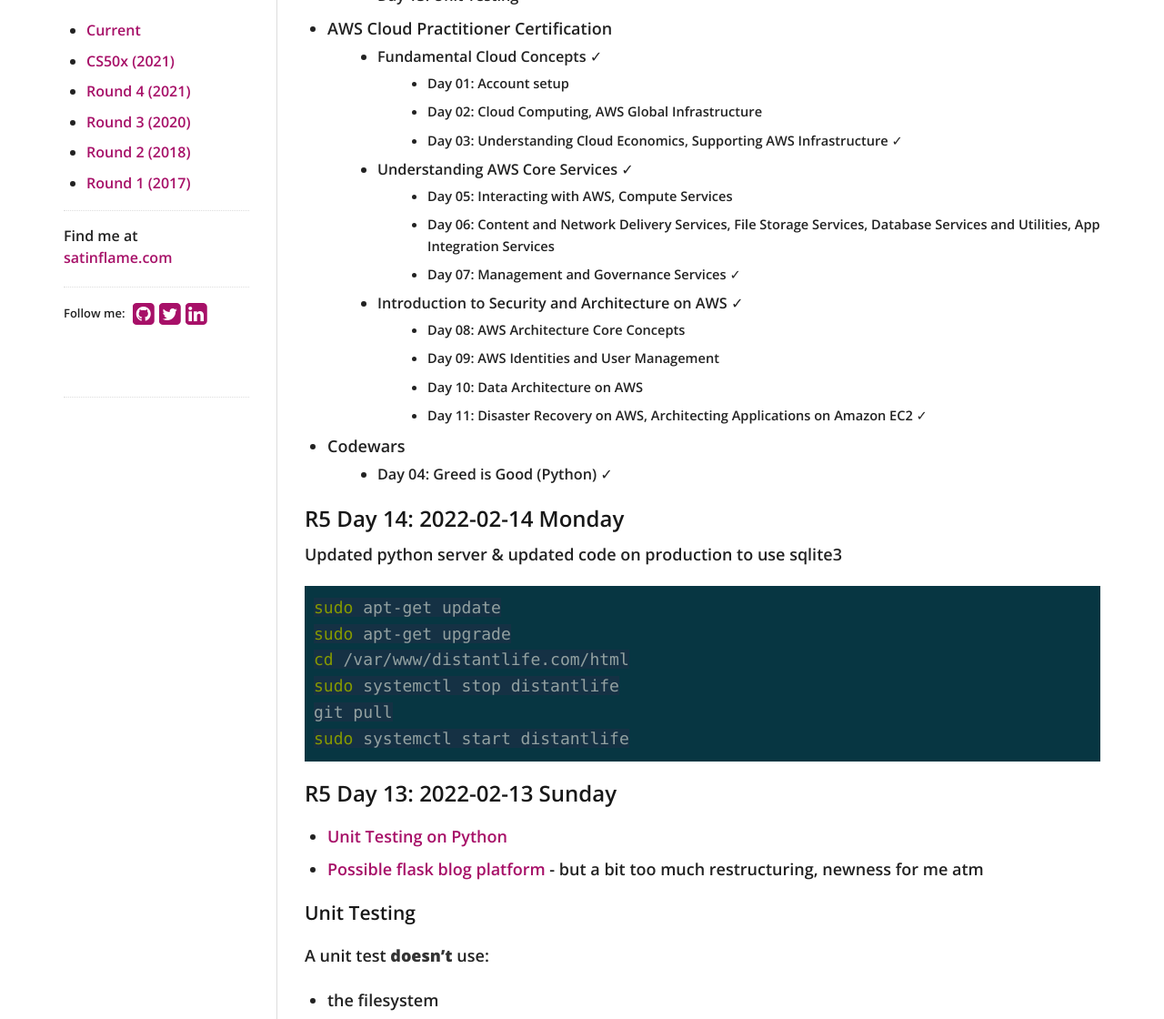
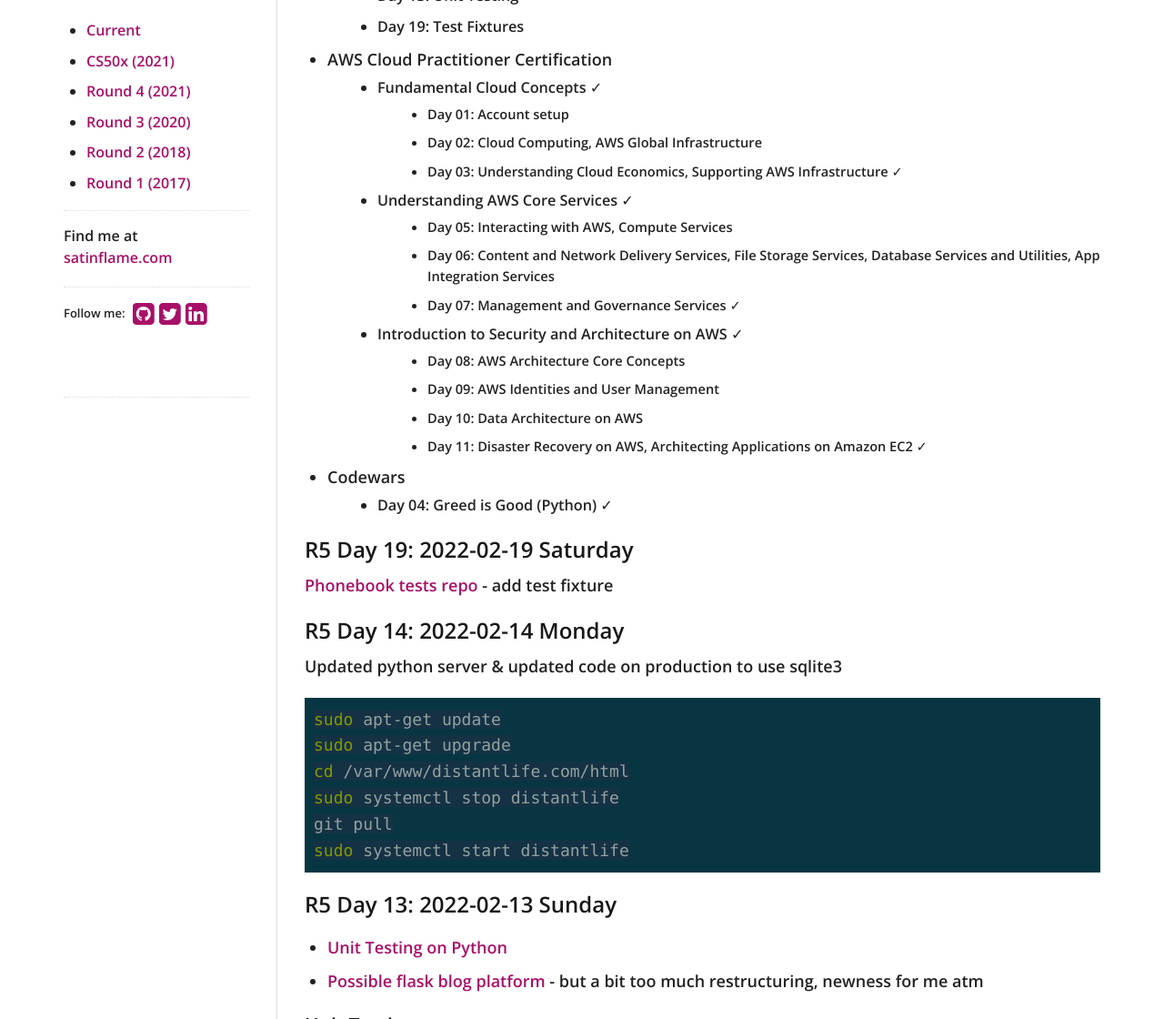
Before and after one commit to virtual/100daysofcode, a Jekyll site: the page built from index.md, in a window 1280 px wide and 1400 px high, cut to the strip 280-1400 px from the top of the window. Shown: the whole strip at 91% size. Built offline with Jekyll 4.4.1, drawn with Linux system fonts in a browser that asks for light colours; nearby versions of some CDN libraries; our own code applies the rules of GitHub Pages for plain Markdown files.

Commit message:
python test fixtures

```diff
--- a/index.md
+++ b/index.md
@@ -7,6 +7,7 @@
   - Day 14: Updated python server & updated code on production to use sqlite3
 - Python Testing
   - Day 13: Unit Testing
+  - Day 19: Test Fixtures
 - AWS Cloud Practitioner Certification
   - Fundamental Cloud Concepts ✓
     - Day 01: Account setup
@@ -23,6 +24,10 @@
     - Day 11: Disaster Recovery on AWS, Architecting Applications on Amazon EC2 ✓
 - Codewars
   - Day 04: Greed is Good (Python) ✓
+
+## R5 Day 19: 2022-02-19 Saturday
+
+[Phonebook tests repo](https://github.com/virtual/python-testing) - add test fixture
 
 ## R5 Day 14: 2022-02-14 Monday
 
```
